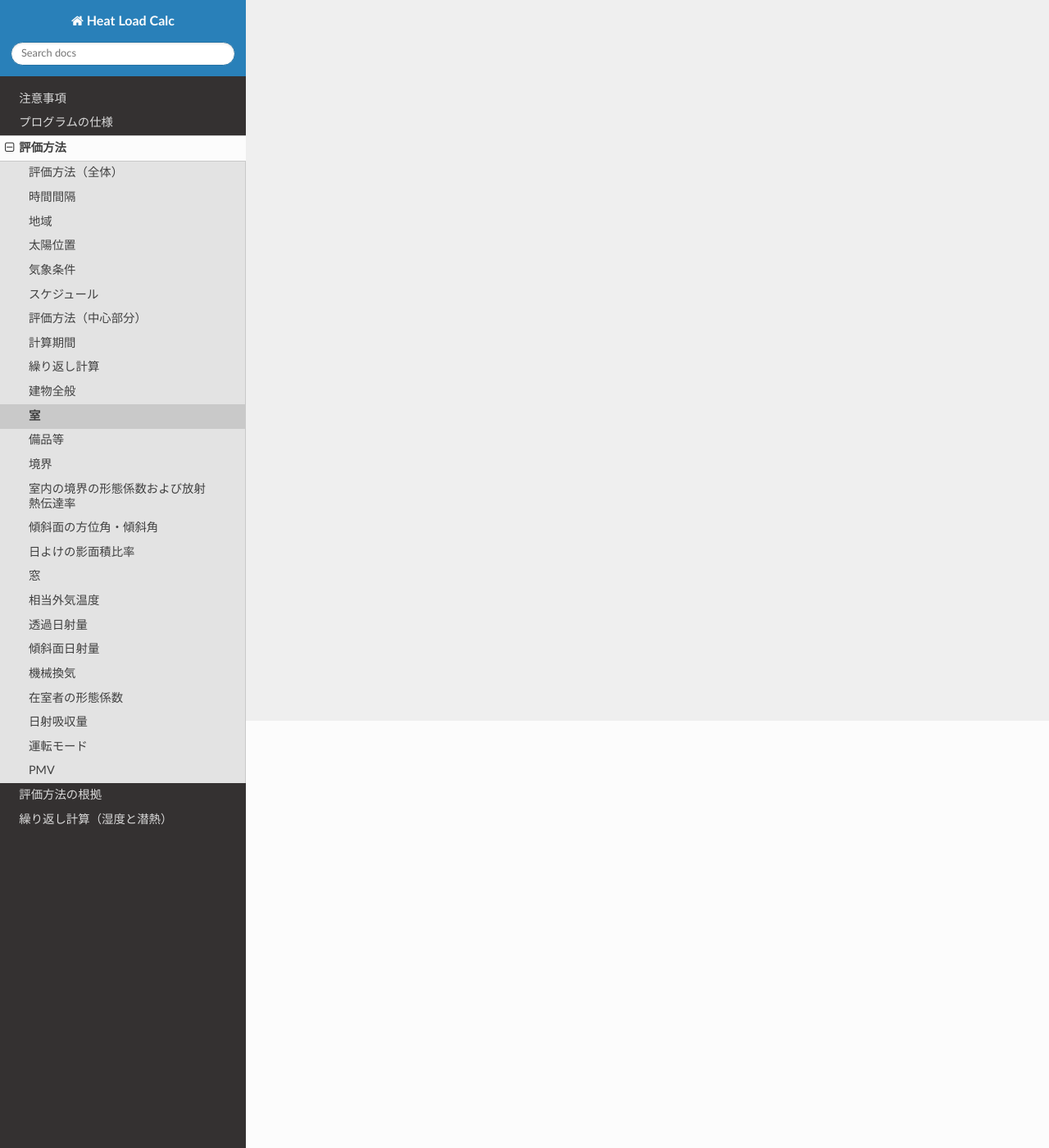
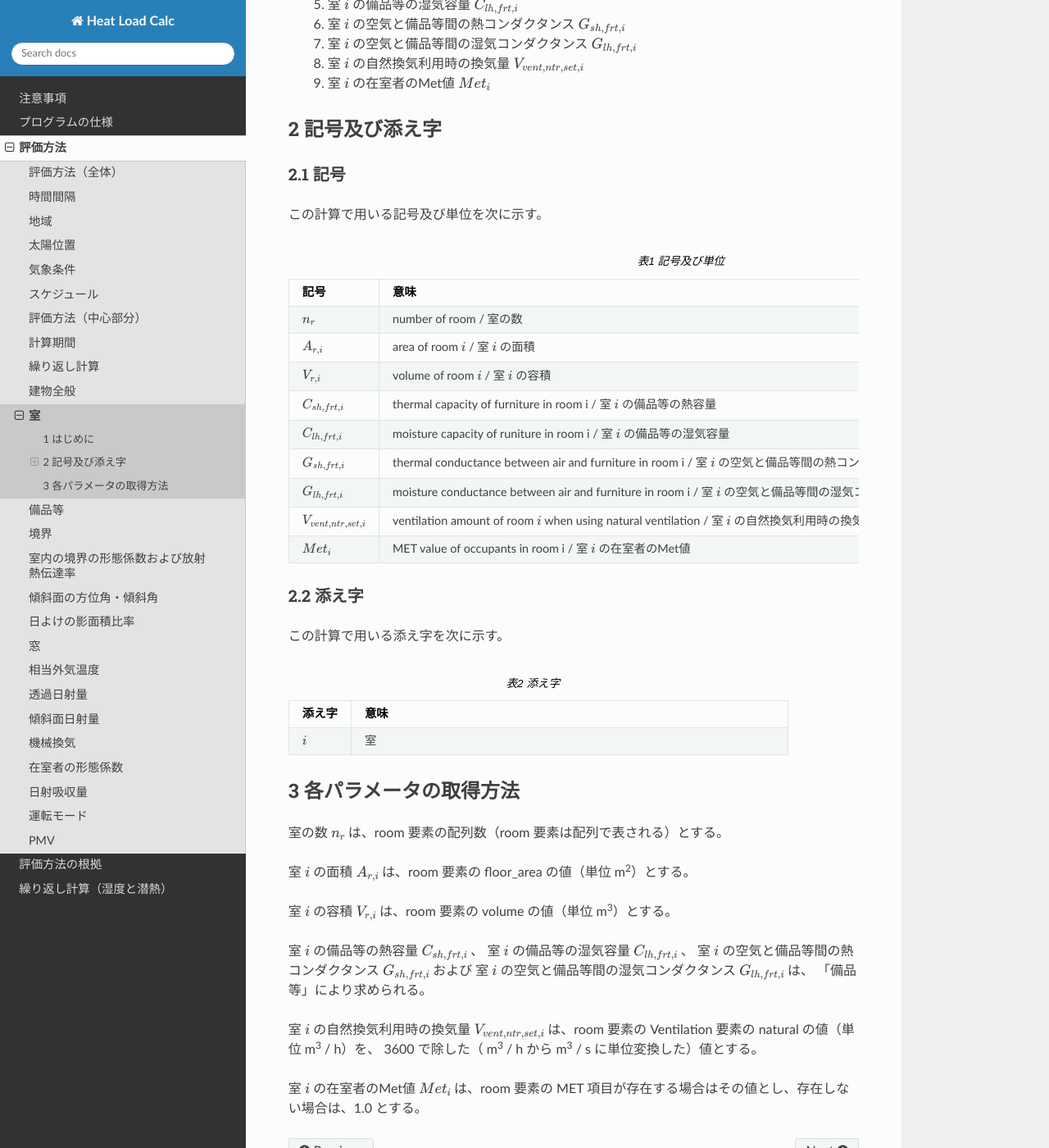
Before and after one commit to HC-Energy/hc-energy-doc-ja, a Sphinx documentation site: the page built from docs/source/contents/03_11_eval_room.rst, in a window 1280 px wide and 1400 px high, scrolled down 521 px. Shown: the whole window at 82% size. Built offline with Sphinx 7.4.7 and the Read the Docs theme 2.0.0, drawn with Linux system fonts in a browser that asks for light colours; some of the changed text lies outside the part shown.

Commit message:
make room doc

```diff
--- a/docs/source/contents/03_11_eval_room.rst
+++ b/docs/source/contents/03_11_eval_room.rst
@@ -7,3 +7,106 @@
 ========================================================================================================================
 室
 ========================================================================================================================
+
+------------------------------------------------------------------------------------------------------------------------
+1 はじめに
+------------------------------------------------------------------------------------------------------------------------
+
+本節では、繰り返し計算を行う前に取得すべき室のパラメータについて記述する。
+
+次の値を必要とする。
+
+    1. 入力ファイルにおける building 要素
+
+次の項目が得られる。
+
+    1. 室の数 :math:`n_r`
+    2. 室 |i| の面積 :math:`A_{r,i}`
+    3. 室 |i| の容積 :math:`V_{r,i}`
+    4. 室 |i| の備品等の熱容量 :math:`C_{sh,frt,i}`
+    5. 室 |i| の備品等の湿気容量 :math:`C_{lh,frt,i}`
+    6. 室 |i| の空気と備品等間の熱コンダクタンス :math:`G_{sh,frt,i}`
+    7. 室 |i| の空気と備品等間の湿気コンダクタンス :math:`G_{lh,frt,i}`
+    8. 室 |i| の自然換気利用時の換気量 :math:`V_{vent,ntr,set,i}`
+    9. 室 |i| の在室者のMet値 :math:`Met_i`
+
+------------------------------------------------------------------------------------------------------------------------
+2 記号及び添え字
+------------------------------------------------------------------------------------------------------------------------
+
+^^^^^^^^^^^^^^^^^^^^^^^^^^^^^^^^^^^^^^^^^^^^^^^^^^^^^^^^^^^^^^^^^^^^^^^^^^^^^^^^^^^^^^^^^^^^^^^^^^^^^^^^^^^^^^^^^^^^^^^^
+2.1 記号
+^^^^^^^^^^^^^^^^^^^^^^^^^^^^^^^^^^^^^^^^^^^^^^^^^^^^^^^^^^^^^^^^^^^^^^^^^^^^^^^^^^^^^^^^^^^^^^^^^^^^^^^^^^^^^^^^^^^^^^^^
+
+この計算で用いる記号及び単位を次に示す。
+
+.. list-table:: 表1 記号及び単位
+    :header-rows: 1
+    :widths: 1,6,1
+
+    * - 記号
+      - 意味
+      - 単位
+    * - :math:`n_r`
+      - number of room / 室の数
+      - －
+    * - :math:`A_{r,i}`
+      - area of room |i| / 室 |i| の面積
+      - |m2|
+    * - :math:`V_{r,i}`
+      - volume of room |i| / 室 |i| の容積
+      - |m3|
+    * - :math:`C_{sh,frt,i}`
+      - thermal capacity of furniture in room i / 室 |i| の備品等の熱容量
+      - J / K
+    * - :math:`C_{lh,frt,i}`
+      - moisture capacity of runiture in room i / 室 |i| の備品等の湿気容量
+      - kg / ( kg / kgDA )
+    * - :math:`G_{sh,frt,i}`
+      - thermal conductance between air and furniture in room i / 室 |i| の空気と備品等間の熱コンダクタンス
+      - W / K
+    * - :math:`G_{lh,frt,i}`
+      - moisture conductance between air and furniture in room i / 室 |i| の空気と備品等間の湿気コンダクタンス
+      - kg / ( s ( kg / kgDA ) )
+    * - :math:`V_{vent,ntr,set,i}`
+      - ventilation amount of room |i| when using natural ventilation / 室 |i| の自然換気利用時の換気量
+      - |m3| / s
+    * - :math:`Met_i`
+      - MET value of occupants in room i / 室 |i| の在室者のMet値
+      - －
+
+^^^^^^^^^^^^^^^^^^^^^^^^^^^^^^^^^^^^^^^^^^^^^^^^^^^^^^^^^^^^^^^^^^^^^^^^^^^^^^^^^^^^^^^^^^^^^^^^^^^^^^^^^^^^^^^^^^^^^^^^
+2.2 添え字
+^^^^^^^^^^^^^^^^^^^^^^^^^^^^^^^^^^^^^^^^^^^^^^^^^^^^^^^^^^^^^^^^^^^^^^^^^^^^^^^^^^^^^^^^^^^^^^^^^^^^^^^^^^^^^^^^^^^^^^^^
+
+この計算で用いる添え字を次に示す。
+
+.. list-table:: 表2 添え字
+    :header-rows: 1
+    :widths: 1,7
+
+    * - 添え字
+      - 意味
+    * - |i|
+      - 室
+
+------------------------------------------------------------------------------------------------------------------------
+3 各パラメータの取得方法
+------------------------------------------------------------------------------------------------------------------------
+
+室の数 :math:`n_r` は、room 要素の配列数（room 要素は配列で表される）とする。
+
+室 |i| の面積 :math:`A_{r,i}` は、room 要素の floor_area の値（単位 |m2|）とする。
+
+室 |i| の容積 :math:`V_{r,i}` は、room 要素の volume の値（単位 |m3|）とする。
+
+室 |i| の備品等の熱容量 :math:`C_{sh,frt,i}` 、
+室 |i| の備品等の湿気容量 :math:`C_{lh,frt,i}` 、
+室 |i| の空気と備品等間の熱コンダクタンス :math:`G_{sh,frt,i}` および
+室 |i| の空気と備品等間の湿気コンダクタンス :math:`G_{lh,frt,i}` は、
+「備品等」により求められる。
+
+室 |i| の自然換気利用時の換気量 :math:`V_{vent,ntr,set,i}` は、room 要素の Ventilation 要素の natural の値（単位 |m3| / h）を、
+3600 で除した（ |m3| / h から |m3| / s に単位変換した）値とする。
+
+室 |i| の在室者のMet値 :math:`Met_i` は、room 要素の MET 項目が存在する場合はその値とし、存在しない場合は、1.0 とする。
```
